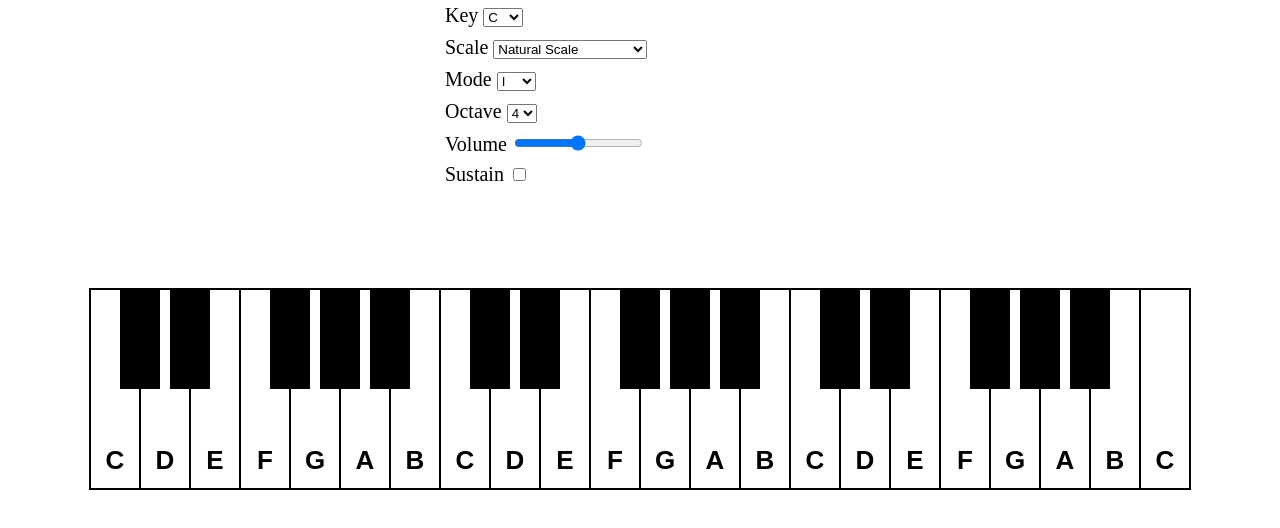
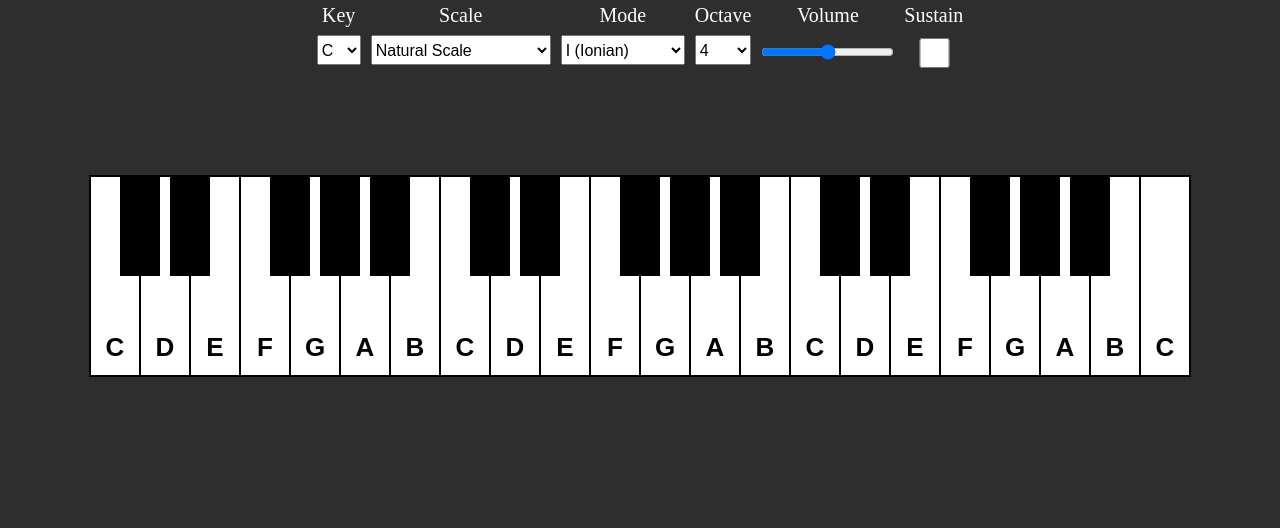
Before and after one commit to fgil90/musicalScaleHelper, a plain HTML site: page index.html in a window 1280 px wide. Drawn offline with Linux system fonts and the light colour scheme; no server answers.

Commit message:
Add more scales
* Add Melodic Minor and Major scales
* Change mode names for several scales

```diff
--- a/css/style.css
+++ b/css/style.css
@@ -1,22 +1,30 @@
 body, html{
     width: 100%;
     height:auto;
-
+    background-color: #2e2e2e;
+    color: #FFF;
+    display: flex;
+    flex-direction: column;
+    align-items: center;
 }
 
-
-
 label{
-    float: left;
+    display: flex;
+    flex-direction: column;
+    align-items: center;
     padding: 5px;
+    gap: 10px;
 }
 
+label *{
+    height:30px;
+    width:100%;
+    font-size: 16px;
+}
 
 form{
     display: flex;
-    flex-direction: column;
-    width:400px;
-    margin: auto;
+    flex-direction: row;
     font-size: 20px;
 }
 
--- a/index.html
+++ b/index.html
@@ -53,6 +53,12 @@
         <input type="checkbox" name="sustain" id="sustain-checkbox" />
       </label>
     </form>
+    <div class="keyboard-display">
+      <div class="row1 keyboard-row"></div>
+      <div class="row2 keyboard-row"></div>
+      <div class="row3 keyboard-row"></div>
+      <div class="row4 keyboard-row"></div>
+    </div>
 
     <canvas id="pianoRoll"></canvas>
     <script src="js/soundfont-player.min.js"></script>
--- a/js/scales.js
+++ b/js/scales.js
@@ -36,6 +36,8 @@ const naturalScale = [0, 2, 4, 5, 7, 9, 11]
 const pentatonicScale = [0, 3, 5, 7, 10]
 const harmonicMinorScale = [0, 2, 3, 5, 7, 8, 11]
 const harmonicMajorScale = [0, 2, 4, 5, 7, 8, 11]
+const melodicMinorScale = [0, 2, 3, 5, 7, 9, 11]
+const melodicMajorScale = [0, 2, 4, 5, 7, 8, 10]
 const chromaticScale = [0, 1, 2, 3, 4, 5, 6, 7, 8, 9, 10, 11]
 const wholeToneScale = [0, 2, 4, 6, 8, 10]
 const octatonicScale = [0, 2, 3, 5, 6, 8, 9, 11]
@@ -53,15 +55,19 @@ const scalesDict = {
     "Pentatonic Scale": pentatonicScale,
     "Harmonic Minor Scale": harmonicMinorScale,
     "Harmonic Major Scale": harmonicMajorScale,
+    "Melodic Minor Scale": melodicMinorScale,
+    "Melodic Major Scale": melodicMajorScale,
     "Chromatic": chromaticScale,
     "Whole Tone Scale": wholeToneScale,
     "Octatonic Scale": octatonicScale,
 }
 
 const modesDict = {
-    "Natural Scale": ["I", "II", "III", "IV", "V", "VI", "VII"],
-    "Harmonic Minor Scale": ["I", "II", "III", "IV", "V", "VI", "VII"],
-    "Harmonic Major Scale": ["I", "II", "III", "IV", "V", "VI", "VII"],
+    "Natural Scale": ["I (Ionian)", "II (Dorian)", "III (Phrygian)", "IV (Lydian)", "V (Mixolydian)", "VI (Aeolian)", "VII (Locrian)"],
+    "Harmonic Minor Scale": ["I (Aeolian 7) ", "II (Locrian 6)", "III (Ionian #5)", "IV (Dorian #4)", "V (Phrygian Dominant)", "VI (Lydian #2)", "VII (Super Locrian bb7)"],
+    "Harmonic Major Scale": ["I (Ionian b6)", "II (Dorian b5)", "III (Phrygian b4)", "IV (Lydian b3)", "V (Mixolydian b2", "VI (Lydian Augmented #2)", "VII (Locrian bb7)"],
+    "Melodic Minor Scale": ["I (Ionian b3)", "II (Dorian b9)", "III (Lydian Augmented)", "IV (Lydian Dominant)", "V (Mixolydian b6)", "VI (Locrian #2)", "VII (Super Locrian)"],
+    "Melodic Major Scale": ["I (Aeolian #3)", "II", "III", "IV", "V", "VI", "VII"],
 }
 
 function generateNewScale(keyOffset, modeOffset, scale) {
@@ -227,7 +233,6 @@ function getNoteFromScale(index, scale, selectedOctave) {
 function mapKeysToSounds(keyOffset, modeOffset, scale) {
     buttonToSoundDict = {}
     const newScale = generateNewScale(keyOffset, modeOffset, scale)
-    console.log(newScale);
 
     const selectedOctave = parseInt(octaveSelector.value)
 
```
